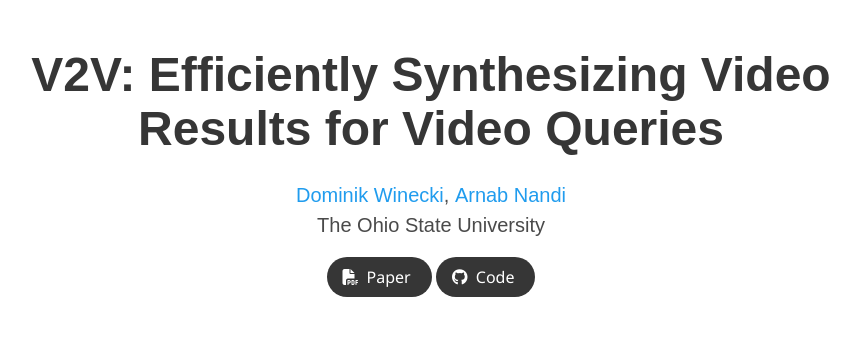
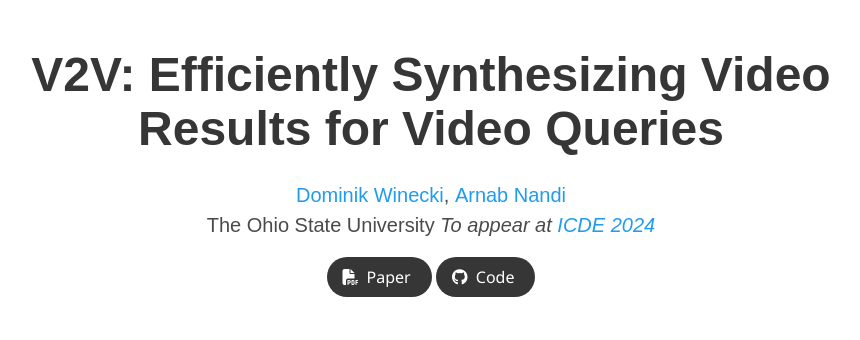
Before and after one commit to ixlab/v2v, a plain HTML site: page index.html in a window 1280 px wide. Shown: the top 340 px of the page, without its empty margins (209-1069 px from the left). Drawn offline with nearby package versions, Linux system fonts and the light colour scheme; some icons are missing; a web font is replaced by a local one.

Commit message:
Update index.html

```diff
--- a/index.html
+++ b/index.html
@@ -36,6 +36,7 @@
 
             <div class="is-size-5 publication-authors">
               <span class="author-block">The Ohio State University</span>
+              <span class="author-block"><em>To appear at <a href="https://icde2024.github.io/DEFT.html">ICDE 2024</a></em></span>
             </div>
 
             <div class="column has-text-centered">
```
